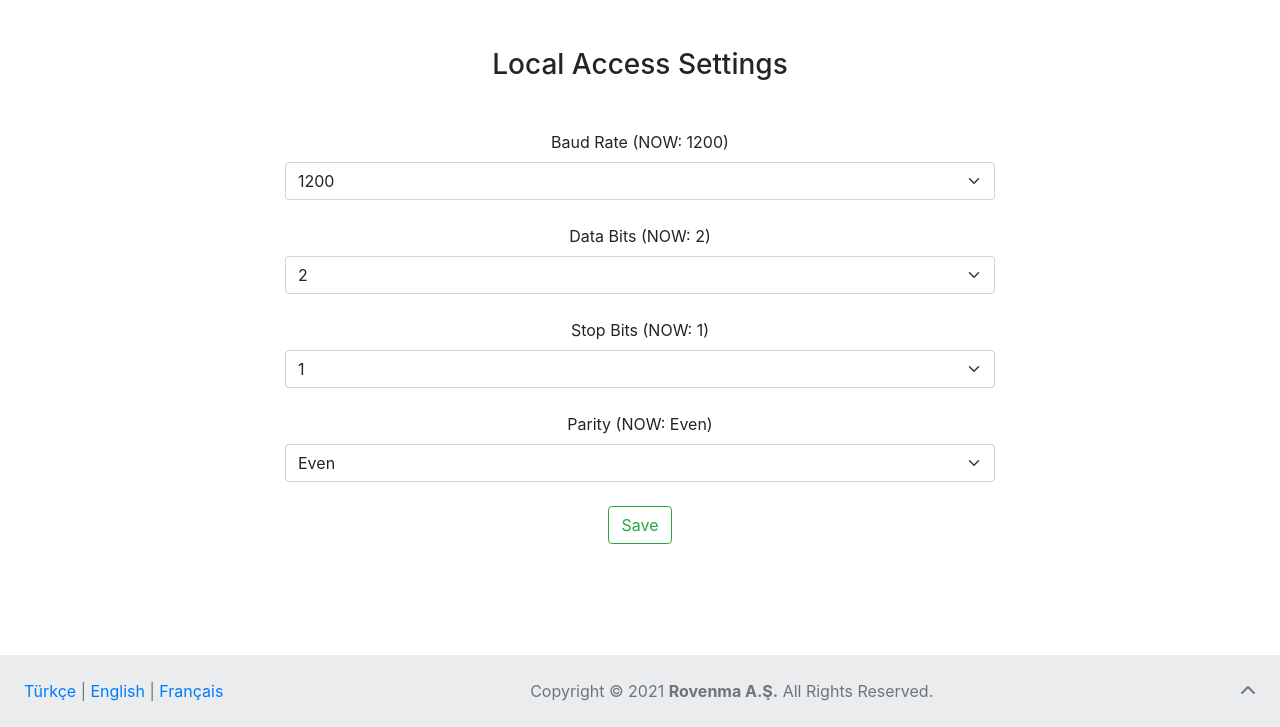
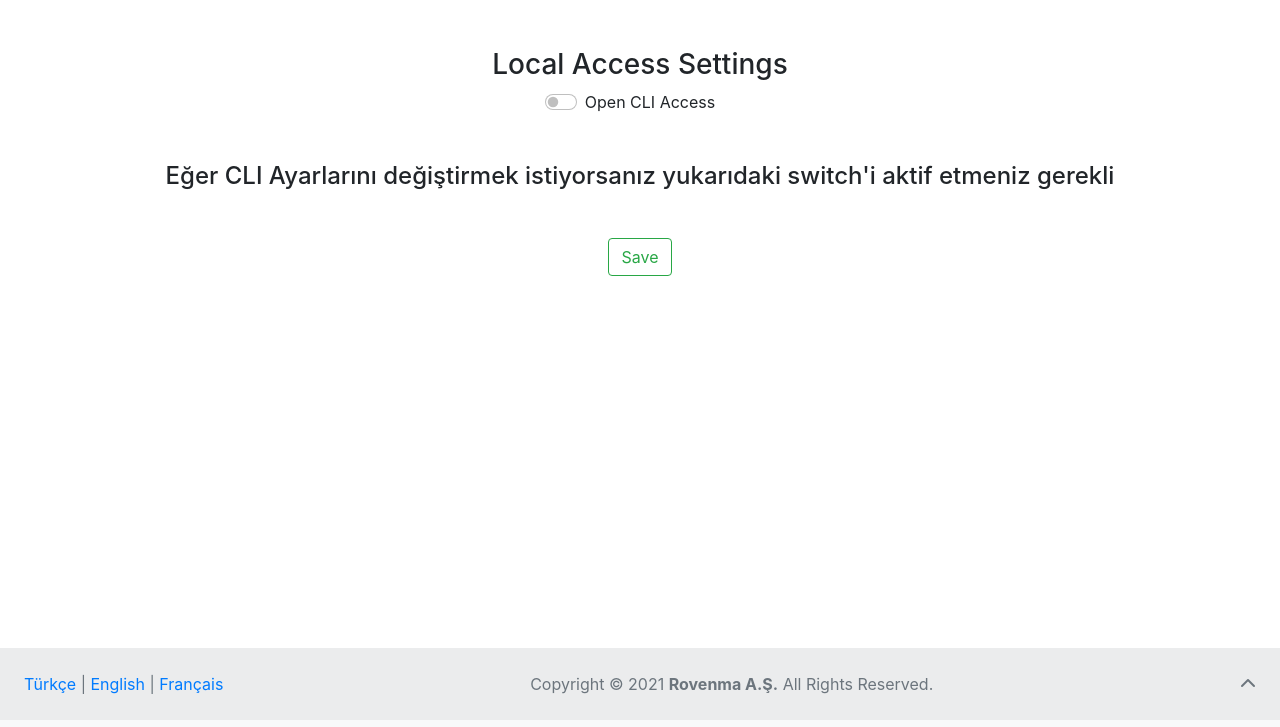
Before and after one commit to egepaksoy/rovenmawebportal, a Django app: page /local-access/ in a window 1280 px wide. Shown: the part 80-807 px from the top of the page. Run offline with Django 3.2, Linux system fonts and the light colour scheme; a user stored in the database is signed in; data comes from the database, SQL or seed files in the repository; both versions use the stored data as it was after the commit; some libraries are stand-ins or nearby versions.

Commit message:
cli settings'e open/close switch eklendi

```diff
--- a/ftp_settings/views.py
+++ b/ftp_settings/views.py
@@ -15,7 +15,6 @@ def ftp_settings_view(request):
         navbar_footer = NavbarFooterArticles.objects.get(lang=lang)
         if request.method == "POST":
             if request.POST.get("enable_pure_db") == "on":
-                print(request.POST.get("enable_pure_db"))
                 enable_pure_db = True
             else:
                 enable_pure_db = False
--- a/settings/models.py
+++ b/settings/models.py
@@ -20,6 +20,7 @@ class LocalAccessSettings(models.Model):
     data_bits = models.IntegerField(verbose_name="Data Bits")
     stop_bits = models.IntegerField(verbose_name="Stop Bits")
     parity = models.CharField(verbose_name="Parity Field", max_length=50)
+    open_cli = models.BooleanField(verbose_name="Open CLI", default=None)
 
     def __str__(self):
         return "LocalAddressSettings"
--- a/settings/views.py
+++ b/settings/views.py
@@ -51,11 +51,21 @@ def local_access_view(request):
         articles = LocalAccessArticles.objects.get(lang=lang)
         navbar = NavbarFooterArticles.objects.get(lang=lang)
         values = LocalAccessSettings.objects.all().first()
+
         if request.method == "POST":
-            values.baud_rate = request.POST.get("baud_rate")
-            values.data_bits = request.POST.get("data_bits")
-            values.stop_bits = request.POST.get("stop_bits")
-            values.parity = request.POST.get("parity")
+            if request.POST.get("open_cli") != "on":
+                values.baud_rate = request.POST.get("baud_rate")
+                values.data_bits = request.POST.get("data_bits")
+                values.stop_bits = request.POST.get("stop_bits")
+                values.parity = request.POST.get("parity")
+
+                if request.POST.get("open_cli") == "on":
+                    values.open_cli = True
+                else:
+                    values.open_cli = False
+            else:
+                    values.open_cli = True
+
             values.save()
 
             return redirect("local_access")
--- a/templates/settings/local_access.html
+++ b/templates/settings/local_access.html
@@ -1,5 +1,4 @@
-{% extends 'base.html' %}
-{% block head %}
+{% extends 'base.html' %} {% block head %}
 <title>{{articles.title}}</title>
 <style>
   h3 {
@@ -13,15 +12,28 @@
     margin-right: auto;
   }
 </style>
-{% endblock head %}
-{% block body %}
+{% endblock head %} {% block body %}
 
 <div class="container mt-5">
-      <h3 class="text mt-3 mb-5">{{articles.title}}</h3>
+  <div id="title">
+    <h3 class="text mt-3 mb-2">{{articles.title}}</h3>
+  </div>
   <form method="post">
     {% csrf_token %}
+    <div class="form-check form-switch mb-5">
+      <input class="form-check-input" type="checkbox" name="open_cli" id="opened-cli" />
+      {% if values.open_cli == False %}
+      <!-- TODO: Alttaki yazı veritabanından gelicek -->
+        <label class="form-check-label" for="opened-cli">Open CLI Access</label>
+      {% endif %}
+    </div>
+
+    {% if values.open_cli %}
+
     <div class="col-8 mt-4">
-              <label for="baud_rate" class="form-label">Baud Rate ({{articles.now_text}}: {{values.baud_rate}})</label>
+      <label for="baud_rate" class="form-label"
+        >Baud Rate ({{articles.now_text}}: {{values.baud_rate}})</label
+      >
       <select class="form-select" name="baud_rate" id="baud_rate">
         <option value="1200">1200</option>
         <option value="2400">2400</option>
@@ -32,7 +44,10 @@
       </select>
     </div>
     <div class="col-8 mt-4">
-              <label for="data_bits" class="form-label">{{articles.data_bits}} ({{articles.now_text}}: {{values.data_bits}})</label>
+      <label for="data_bits" class="form-label"
+        >{{articles.data_bits}} ({{articles.now_text}}:
+        {{values.data_bits}})</label
+      >
       <select class="form-select" name="data_bits" id="data_bits">
         <option value="2">2</option>
         <option value="4">4</option>
@@ -45,7 +60,10 @@
       </select>
     </div>
     <div class="col-8 mt-4">
-              <label for="stop_bits" class="form-label">{{articles.stop_bits}} ({{articles.now_text}}: {{values.stop_bits}})</label>
+      <label for="stop_bits" class="form-label"
+        >{{articles.stop_bits}} ({{articles.now_text}}:
+        {{values.stop_bits}})</label
+      >
       <select class="form-select" name="stop_bits" id="stop_bits">
         <option value="1">1</option>
         <option value="2">2</option>
@@ -59,7 +77,10 @@
       </select>
     </div>
     <div class="col-8 mt-4 mb-4">
-              <label for="parity" class="form-label">{{articles.parity_text}} ({{articles.now_text}}: {{values.parity}})</label>
+      <label for="parity" class="form-label"
+        >{{articles.parity_text}} ({{articles.now_text}}:
+        {{values.parity}})</label
+      >
       <select class="form-select" name="parity" id="parity">
         <option value="None">None</option>
         <option value="Odd">Odd</option>
@@ -67,20 +88,34 @@
       </select>
     </div>
 
-          <button type="submit" style="margin-bottom: 10%;" class="btn btn-outline-success">{{articles.save_text}}</button>
+    {% else %}
+      <!-- TODO: Alttaki dillere göre veritabanından gelicek -->
+      <h4 class="text mb-5">Eğer CLI Ayarlarını değiştirmek istiyorsanız yukarıdaki switch'i aktif etmeniz gerekli</h4>
+
+    {% endif %}
+
+    <button
+      type="submit"
+      style="margin-bottom: 10%"
+      class="btn btn-outline-success"
+    >
+      {{articles.save_text}}
+    </button>
   </form>
 </div>
 
-
 <script>
-var baud_rate = document.getElementById('baud_rate');
-var data_bits = document.getElementById('data_bits');
-var stop_bits = document.getElementById('stop_bits');
-var parity = document.getElementById('parity');
+  var baud_rate = document.getElementById("baud_rate");
+  var data_bits = document.getElementById("data_bits");
+  var stop_bits = document.getElementById("stop_bits");
+  var parity = document.getElementById("parity");
+  var openCli = document.getElementById("opened-cli");
 
   baud_rate.value = "{{values.baud_rate}}";
   data_bits.value = "{{values.data_bits}}";
   stop_bits.value = "{{values.stop_bits}}";
   parity.value = "{{values.parity}}";
+  openCli.checked = "{{values.open_cli}}" == "True" ? true : false;
+  console.log(openCli.checked)
 </script>
 {% endblock body %}
```
Also changed, not shown: templates/status/statics/pcs.html (+6 -8 lines), db.sqlite3, settings/migrations/0005_localaccesssettings_open_cli.py (added). Lines whose indentation alone changed are shown as unchanged.
